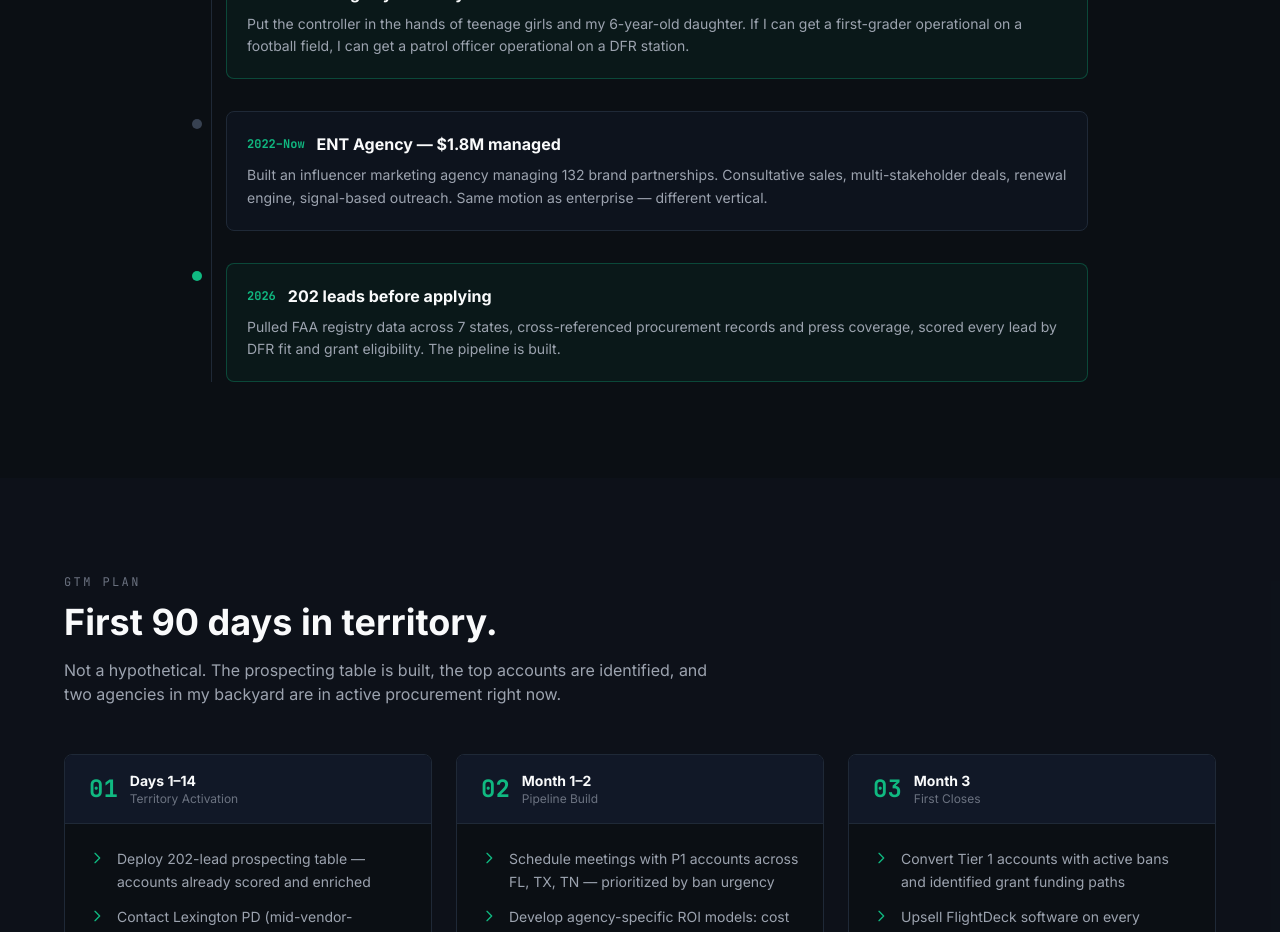
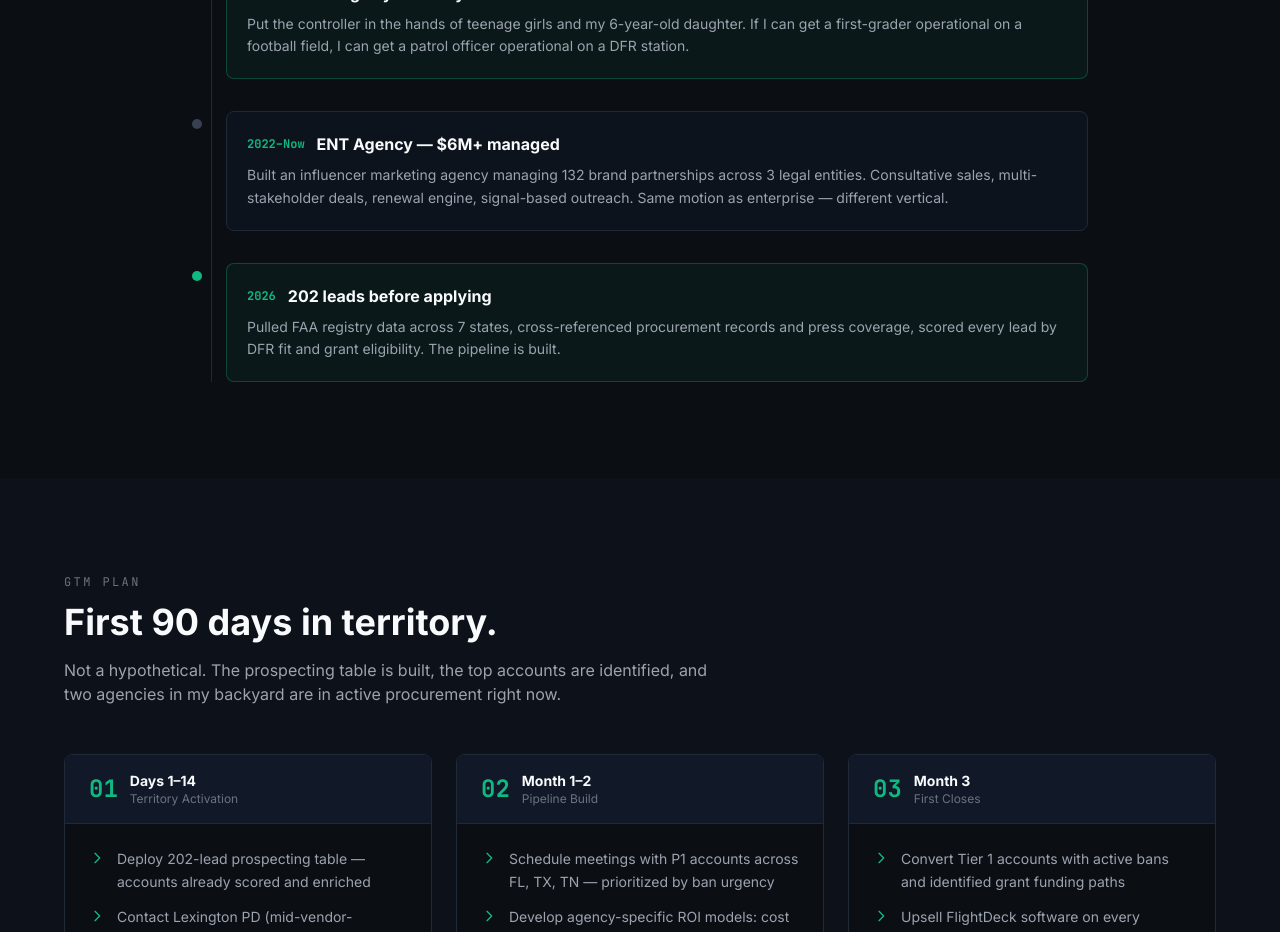
Before and after one commit to Entmarketingteam/brinc-territory-intelligence, a Next.js app: page / in a window 1280 px wide. Shown: the part 9580-10512 px from the top of the page. Built offline with nearby package versions, Linux system fonts and the light colour scheme.

Commit message:
Update ENT Agency revenue to $6M+ in OperatorStory

```diff
--- a/components/OperatorStory.tsx
+++ b/components/OperatorStory.tsx
@@ -29,8 +29,8 @@ const timeline = [
   },
   {
     year: "2022–Now",
-    title: "ENT Agency — $1.8M managed",
-    body: "Built an influencer marketing agency managing 132 brand partnerships. Consultative sales, multi-stakeholder deals, renewal engine, signal-based outreach. Same motion as enterprise — different vertical.",
+    title: "ENT Agency — $6M+ managed",
+    body: "Built an influencer marketing agency managing 132 brand partnerships across 3 legal entities. Consultative sales, multi-stakeholder deals, renewal engine, signal-based outreach. Same motion as enterprise — different vertical.",
     accent: false,
   },
   {
```
